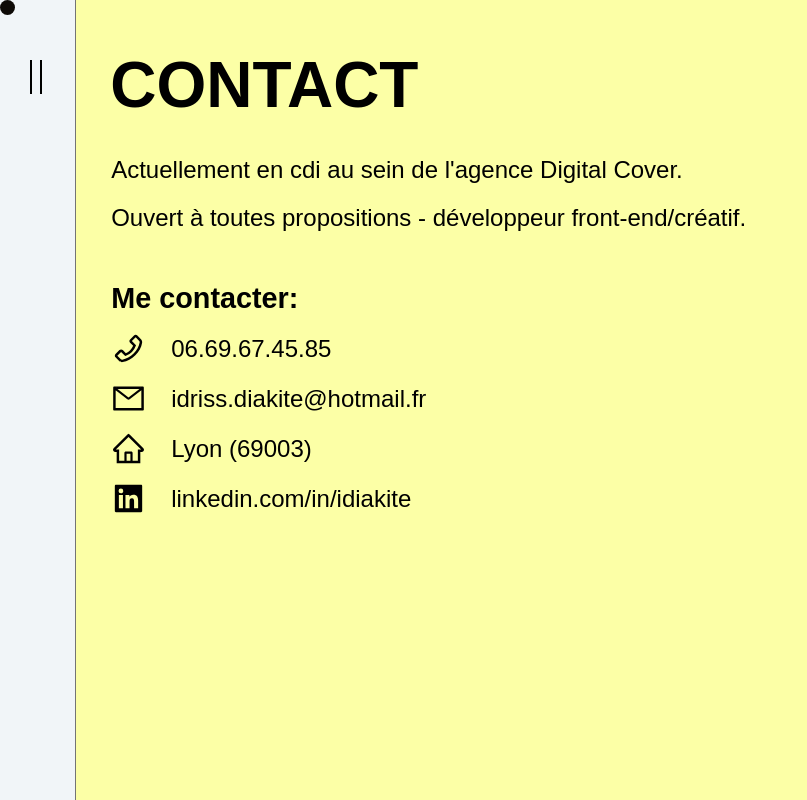
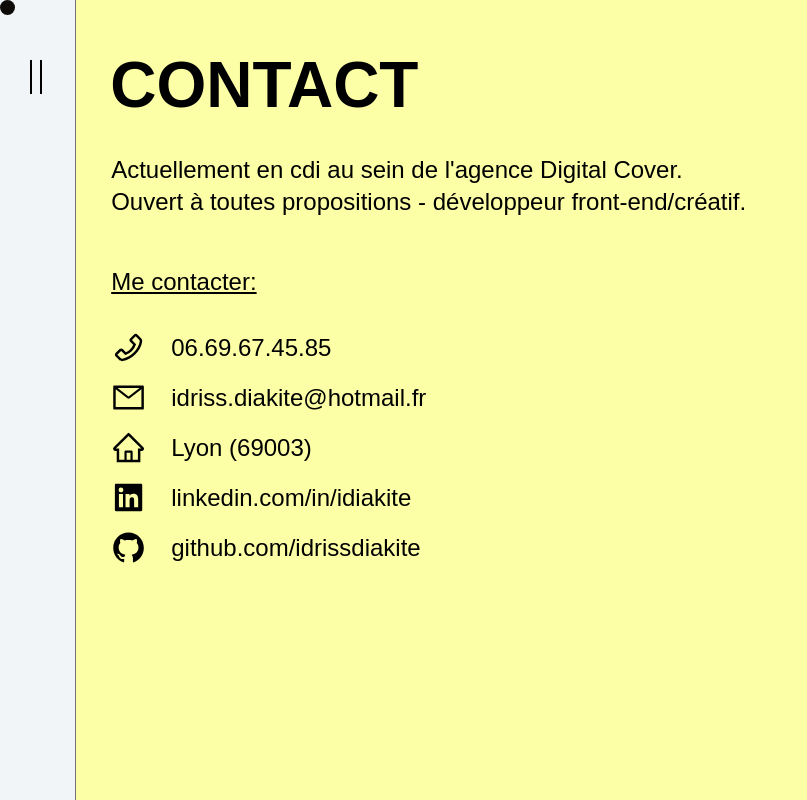
Before and after one commit to idrissdiakite/portfolio-react, a React (Create React App) app: page /contact in a window 1280 px wide. Shown: the whole page, without its empty margins (0-807 px from the left). Built offline with nearby package versions, Linux system fonts and the light colour scheme; a web font is replaced by a local one.

Commit message:
🎨 [DETAILS] Updated details

```diff
--- a/src/components/Contact/details.js
+++ b/src/components/Contact/details.js
@@ -1,12 +1,12 @@
-import React from "react";
-import { motion } from "framer-motion";
+import { motion } from "framer-motion"
+import { useInView } from "react-intersection-observer"
 import {
   AiOutlineMail,
   AiOutlinePhone,
   AiOutlineHome,
   AiFillLinkedin,
   AiFillGithub,
-} from "react-icons/ai";
+} from "react-icons/ai"
 
 const contactDetails = [
   {
@@ -47,63 +47,45 @@ const contactDetails = [
       </a>
     ),
   },
-];
+]
 
 const Details = () => {
   return (
     <>
-      <motion.div
-        className="contact__details"
-        initial="initial"
-        animate="in"
-        variants={variants}
-        transition={details}
+      <div className="contact__details">
+      <motion.p
+        className="contact__desc"
+        initial={{ opacity: 0 }}
+        animate={{ opacity: 1 }}
+        transition={{ type: "tween", ease: "anticipate", duration: 2 }}
       >
-        <h2>Me contacter:</h2>
-        <motion.ul className="contact__links" variants={container} initial="hidden" animate="visible">
+        Me contacter:
+      </motion.p>
+        <motion.ul className="contact__links">
           {contactDetails.map((detail, index) => (
-            <motion.li className="contact__link" key={index} variants={item}>
-              {detail.icon}
-              {detail.link}
-            </motion.li>
+            <Detail key={index} detail={detail} />
           ))}
         </motion.ul>
-      </motion.div>
+      </div>
     </>
-  );
-};
-
-// Motion
-const variants = {
-  initial: { opacity: 0 },
-  in: { opacity: 1 }
+  )
 }
 
-const details = {
-  type: "tween",
-  ease: "anticipate",
-  duration: 6,
-};
+export default Details;
 
-// Motion
-const container = {
-  hidden: { opacity: 1, scale: 0 },
-  visible: {
-    opacity: 1,
-    scale: 1,
-    transition: {
-      delayChildren: 2,
-      staggerChildren: 1,
-    },
-  },
-};
+const Detail = ({ detail }) => {
+  const [ref, inView] = useInView()
 
-const item = {
-  hidden: { y: 0, opacity: 0 },
-  visible: {
-    y: 0,
-    opacity: 1,
-  },
-};
-
-export default Details;
+  return (
+    <motion.li
+      className="contact__link"
+      ref={ref}
+      initial={{ opacity: 0, x: 100 }}
+      animate={{ opacity: inView ? 1 : 0, x: inView ? 0 : 100 }}
+      transition={{ type: "tween", ease: "anticipate", duration: 1 }}
+    >
+      {detail.icon}
+      {detail.link}
+    </motion.li>
+  )
+}
--- a/src/components/Contact/style.scss
+++ b/src/components/Contact/style.scss
@@ -3,10 +3,20 @@
 .contact {
   background-color: $bg-4;
 
-  &__details { margin-top: 3rem; }
+  &__suptitle {
+    p:not(:last-of-type) {
+      margin-bottom: 0;
+    }
+  }
+
+  &__details {
+    margin-top: 3rem;
+
+    .contact__desc { text-decoration: underline; }
+  }
 
   &__links {
-    margin-top: 1rem;
+    margin-top: 2rem;
   }
 
   &__link {
```
